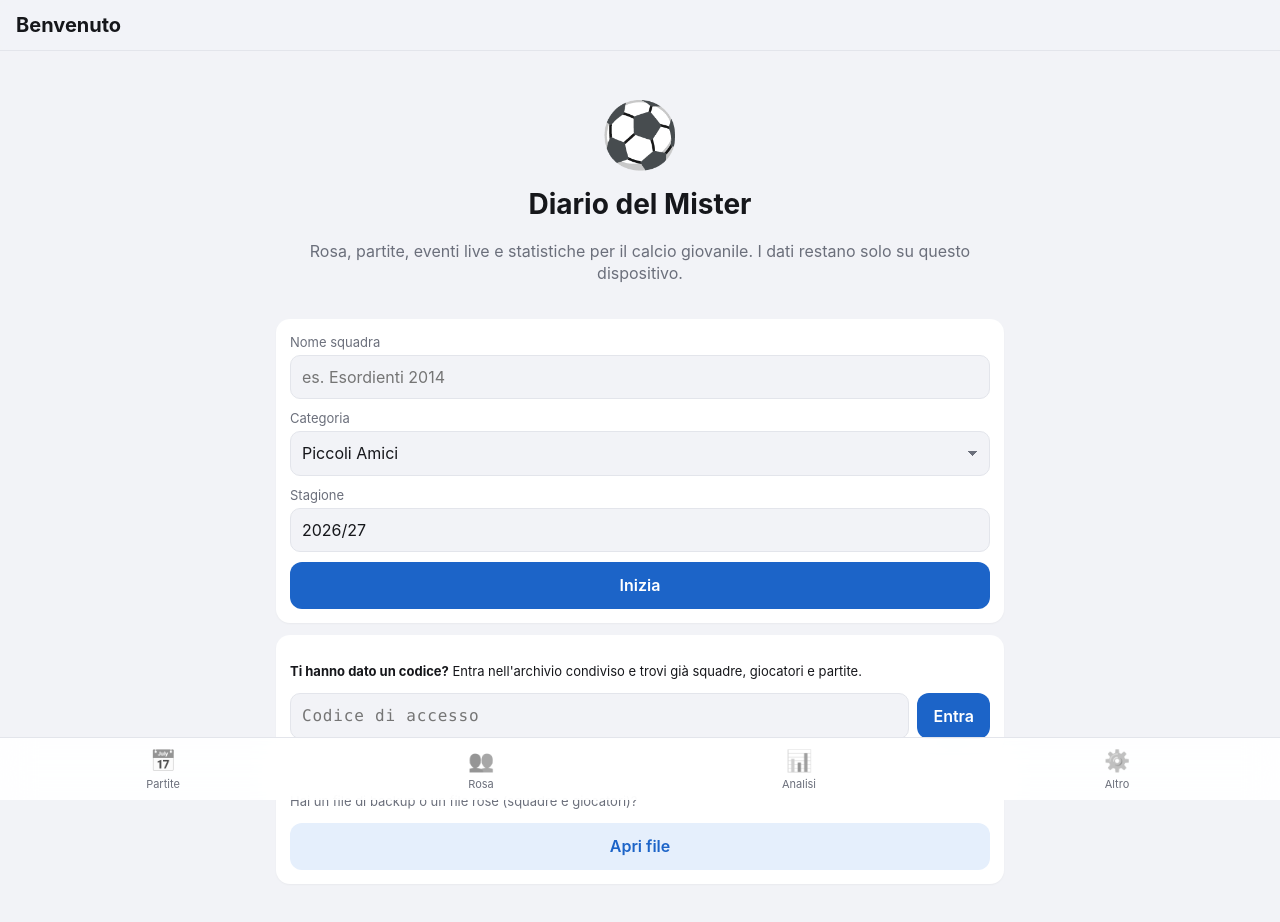
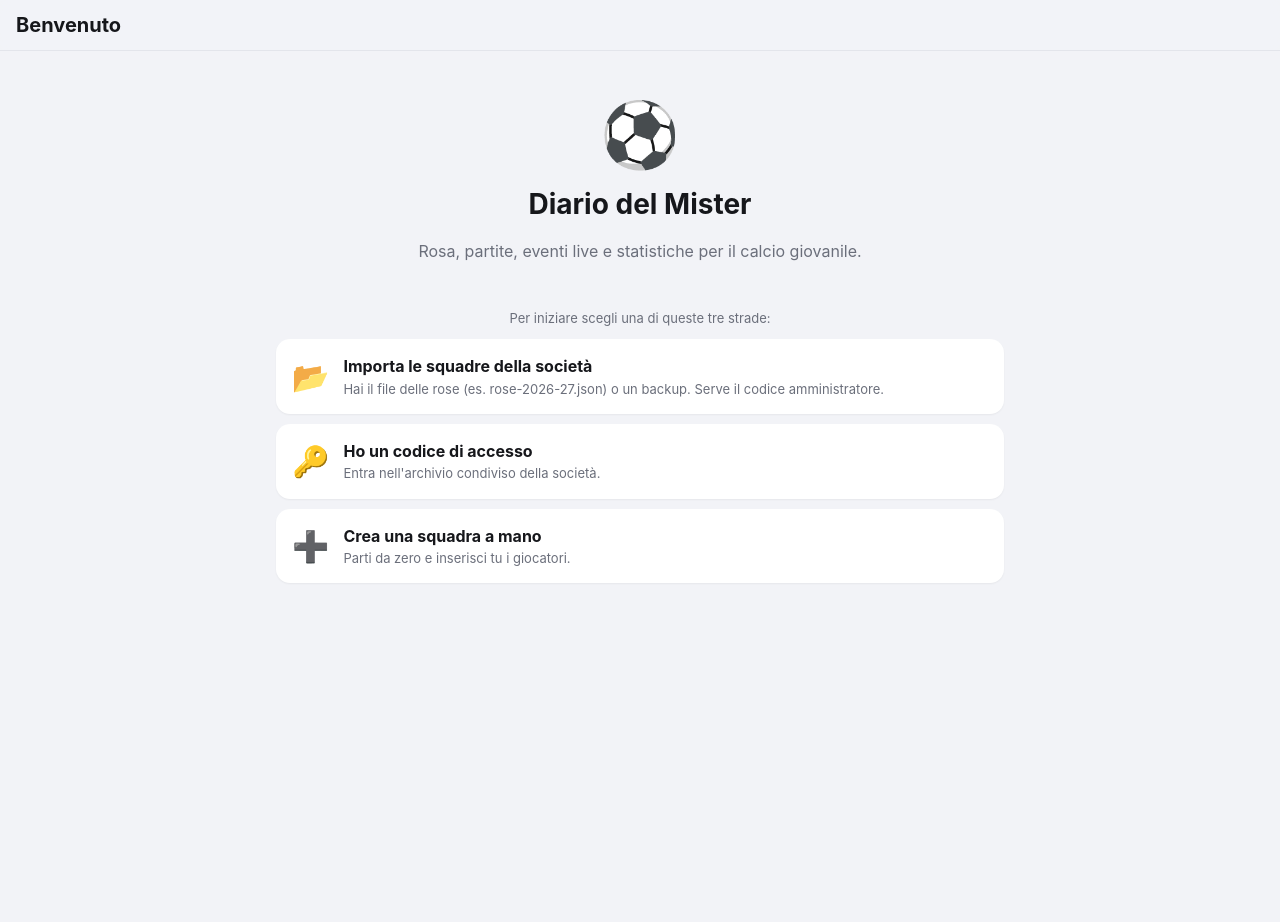
Before and after one commit to albertogradante82/diario-mister, a plain HTML site: page index.html in a window 1280 px wide. After the commit the page ends 800 px from the top, so only its background shows below. Drawn offline with Linux system fonts and the light colour scheme.

Commit message:
Schermata iniziale più chiara con tre scelte, senza barra in basso (v1.4.3)
Co-Authored-By: Claude Opus 5.5 <noreply@anthropic.com>
Claude-Session: https://claude.ai/code/session_013K6RzcVQvT4BFjtbBr1GhG

```diff
--- a/css/app.css
+++ b/css/app.css
@@ -328,3 +328,17 @@ html, body { overflow-x: hidden; }
 /* Calendario società */
 .team-bar { width: 4px; align-self: stretch; border-radius: 4px; flex: none; }
 .cal-time { width: 44px; font-variant-numeric: tabular-nums; font-weight: 700; font-size: 14px; }
+
+/* Primo avvio */
+body.onboarding .tabbar { display: none; }
+body.onboarding { padding-bottom: var(--safe-b); }
+.center-text { text-align: center; }
+.choice {
+  display: flex; align-items: center; gap: 14px; width: 100%; text-align: left; font: inherit; color: var(--text);
+  background: var(--card); border: 0; border-radius: var(--radius); padding: 16px; margin-bottom: 10px; cursor: pointer;
+  box-shadow: 0 1px 2px rgba(0,0,0,.05);
+}
+.choice:active { background: var(--accent-soft); }
+.choice-icon { font-size: 30px; flex: none; }
+.choice strong { display: block; font-size: 16px; }
+.choice small { display: block; color: var(--muted); font-size: 13px; margin-top: 2px; }
--- a/js/app.js
+++ b/js/app.js
@@ -120,6 +120,7 @@ export async function route() {
   const { team, season } = await loadCurrent();
   if (my !== navToken) return;
   document.body.classList.toggle('live-mode', /\/live$/.test(hash));
+  document.body.classList.toggle('onboarding', (!team || !season) && !/^#\/squadra\//.test(hash));
 
   const run = async (fn, args, tab) => {
     const box = document.createElement('div');
@@ -161,7 +162,7 @@ function setTab(tab) {
 
 // ---------- Avvio ----------
 
-export const APP_VERSION = '1.4.2';
+export const APP_VERSION = '1.4.3';
 let swReg = null;
 
 /** Controlla subito se c'è una versione nuova dell'app; restituisce true se è stata trovata. */
--- a/js/views/more.js
+++ b/js/views/more.js
@@ -19,22 +19,26 @@ export async function onboardingView(root) {
     <div class="hero">
       <div class="hero-icon">⚽</div>
       <h1>Diario del Mister</h1>
-      <p class="muted">Rosa, partite, eventi live e statistiche per il calcio giovanile. I dati restano solo su questo dispositivo.</p>
+      <p class="muted">Rosa, partite, eventi live e statistiche per il calcio giovanile.</p>
     </div>
-    <form class="card form" id="f">
+    <p class="small muted center-text mb">Per iniziare scegli una di queste tre strade:</p>
+    <button class="choice" id="restore"><span class="choice-icon">📂</span><span><strong>Importa le squadre della società</strong><small>Hai il file delle rose (es. rose-2026-27.json) o un backup. Serve il codice amministratore.</small></span></button>
+    <button class="choice" data-open="joinbox"><span class="choice-icon">🔑</span><span><strong>Ho un codice di accesso</strong><small>Entra nell'archivio condiviso della società.</small></span></button>
+    <div class="card" id="joinbox" hidden>
+      <div class="row gap"><input id="joincode" class="grow code-input" placeholder="Codice di accesso" autocomplete="off" autocapitalize="off"><button class="btn primary" id="join">Entra</button></div>
+    </div>
+    <button class="choice" data-open="f"><span class="choice-icon">➕</span><span><strong>Crea una squadra a mano</strong><small>Parti da zero e inserisci tu i giocatori.</small></span></button>
+    <form class="card form" id="f" hidden>
       <label>Nome squadra<input name="name" required placeholder="es. Esordienti 2014"></label>
       <label>Categoria<select name="category">${CATEGORIES.map((c) => `<option>${c}</option>`).join('')}</select></label>
       <label>Stagione<input name="season" required value="${defaultSeasonName()}"></label>
-      <button class="btn primary block">Inizia</button>
-    </form>
-    <div class="card">
-      <p class="small"><strong>Ti hanno dato un codice?</strong> Entra nell'archivio condiviso e trovi già squadre, giocatori e partite.</p>
-      <div class="row gap"><input id="joincode" class="grow code-input" placeholder="Codice di accesso" autocomplete="off" autocapitalize="off"><button class="btn primary" id="join">Entra</button></div>
-    </div>
-    <div class="card">
-      <p class="muted small">Hai un file di backup o un file rose (squadre e giocatori)?</p>
-      <button class="btn block" id="restore">Apri file</button>
-    </div>`;
+      <button class="btn primary block">Crea squadra</button>
+    </form>`;
+  root.querySelectorAll('[data-open]').forEach((b) => (b.onclick = () => {
+    const box = root.querySelector('#' + b.dataset.open);
+    box.hidden = !box.hidden;
+    if (!box.hidden) box.querySelector('input')?.focus();
+  }));
   $('#join', root).onclick = async () => {
     const code = $('#joincode', root).value;
     if (!code.trim()) { toast('Inserisci il codice'); return; }
--- a/sw.js
+++ b/sw.js
@@ -1,6 +1,6 @@
 // Service worker: rende l'app utilizzabile offline.
 // Ad ogni rilascio aumenta VERSION per far scaricare i file aggiornati.
-const VERSION = 'mister-v1.4.2';
+const VERSION = 'mister-v1.4.3';
 const ASSETS = [
   './',
   './index.html',
```
